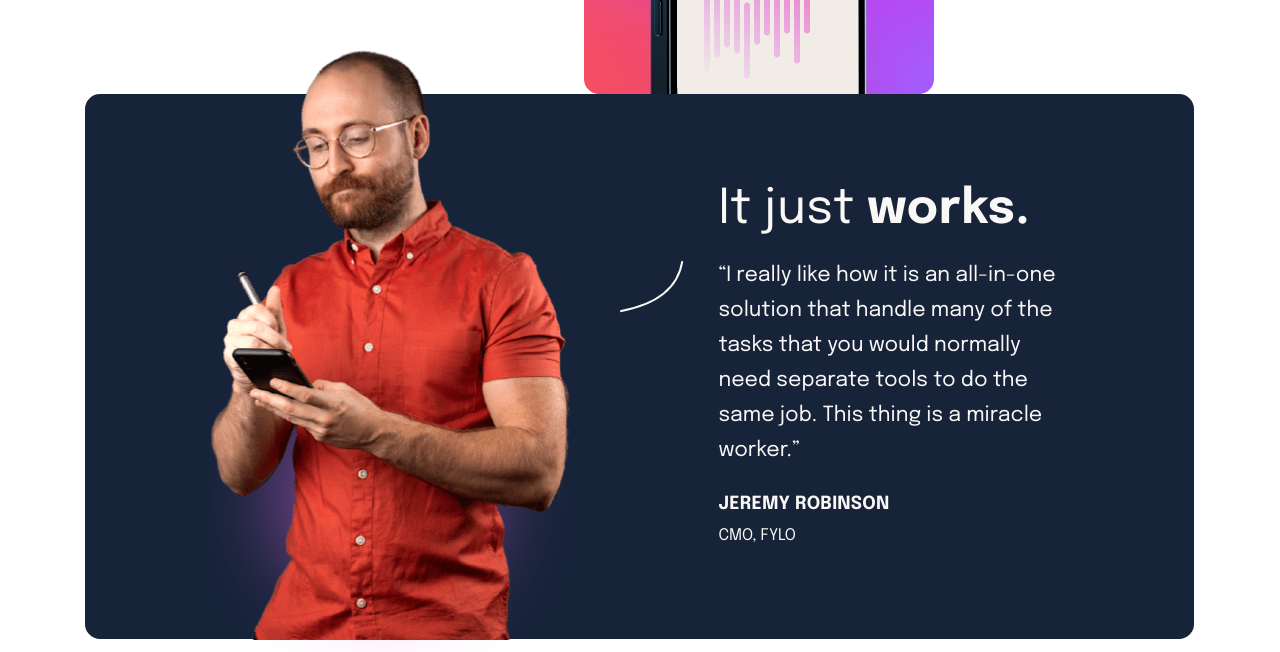
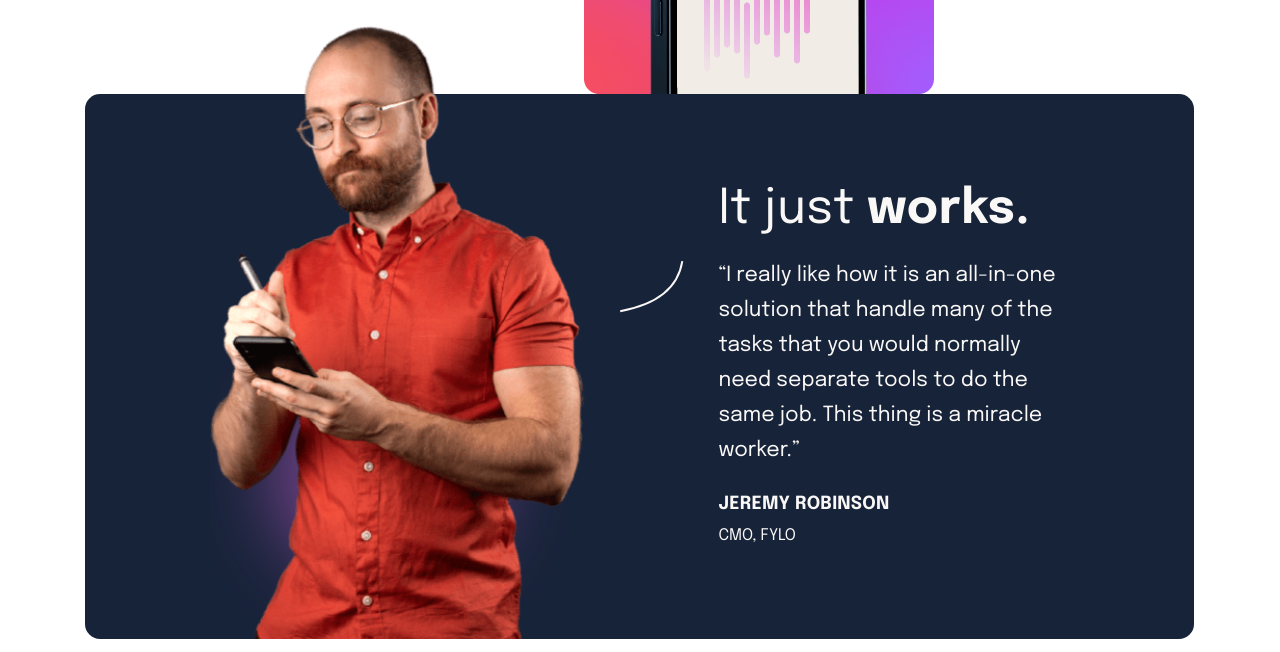
Before and after one commit to cwasi/suite-landing-page, a website: page index.html in a window 1280 px wide. Shown: the part 681-1333 px from the top of the page. Drawn offline with Linux system fonts and the light colour scheme.

Commit message:
image to fit it's container

```diff
--- a/src/sass/components/_card.scss
+++ b/src/sass/components/_card.scss
@@ -11,9 +11,10 @@
 
   &__img-box {
     width: 23.44rem;
+    height: 36.85rem;
 
     position: relative;
-    top: -1rem;
+    top: -2.87rem;
 
     background-image: url(/src/assets/pattern-blur.svg);
     background-repeat: no-repeat;
@@ -22,7 +23,7 @@
   }
 
   &__img {
-    height: 100%;
+    width: 100%;
     object-fit: cover;
   }
 
```
Also changed, not shown: src/css/styles.css.
